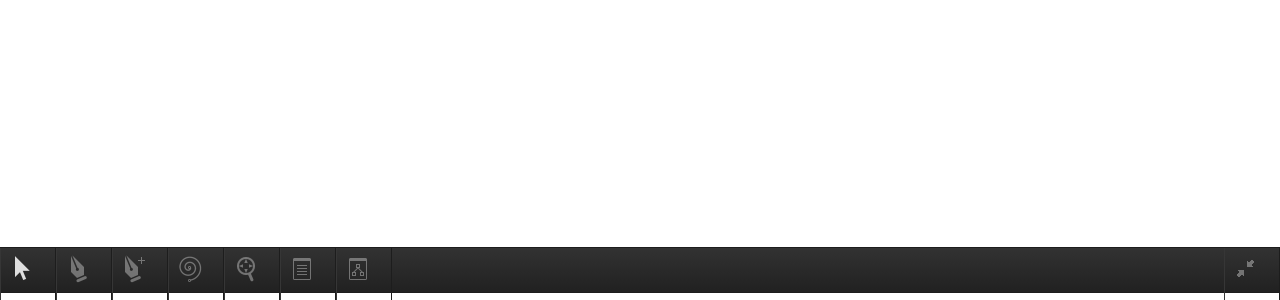
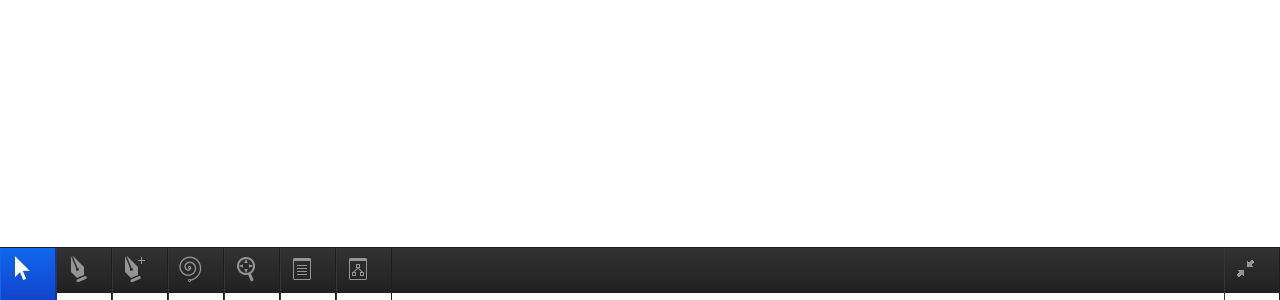
Before and after one commit to montagestudio/flow-editor, a website: page ui/toolbar.reel/toolbar.html in a window 1280 px wide. Shown: the part 507-807 px from the top of the page. Drawn offline with Linux system fonts and the light colour scheme.

Commit message:
Increase contrast of Toolbar buttons

```diff
--- a/ui/toolbar.reel/toolbar.css
+++ b/ui/toolbar.reel/toolbar.css
@@ -60,10 +60,15 @@ POSSIBILITY OF SUCH DAMAGE.
     background-position: -224px 0;
     width: 32px;
     height: 32px;
-    opacity: .35;
+    opacity: .5;
+}
+.flow-Editor-Toolbar-Button--selected {
+    border-left: 1px solid #16e;
+    border-right: 1px solid #13b;
+    background: -webkit-gradient(linear, left top, left bottom, from(#16e), to(#14c));
 }
 .flow-Editor-Toolbar-Button--selected:after {
-    opacity: .85;
+    opacity: 1;
 }
 .flow-Editor-Toolbar-Button-Convert:after {
     background-position: -288px 0;
```
